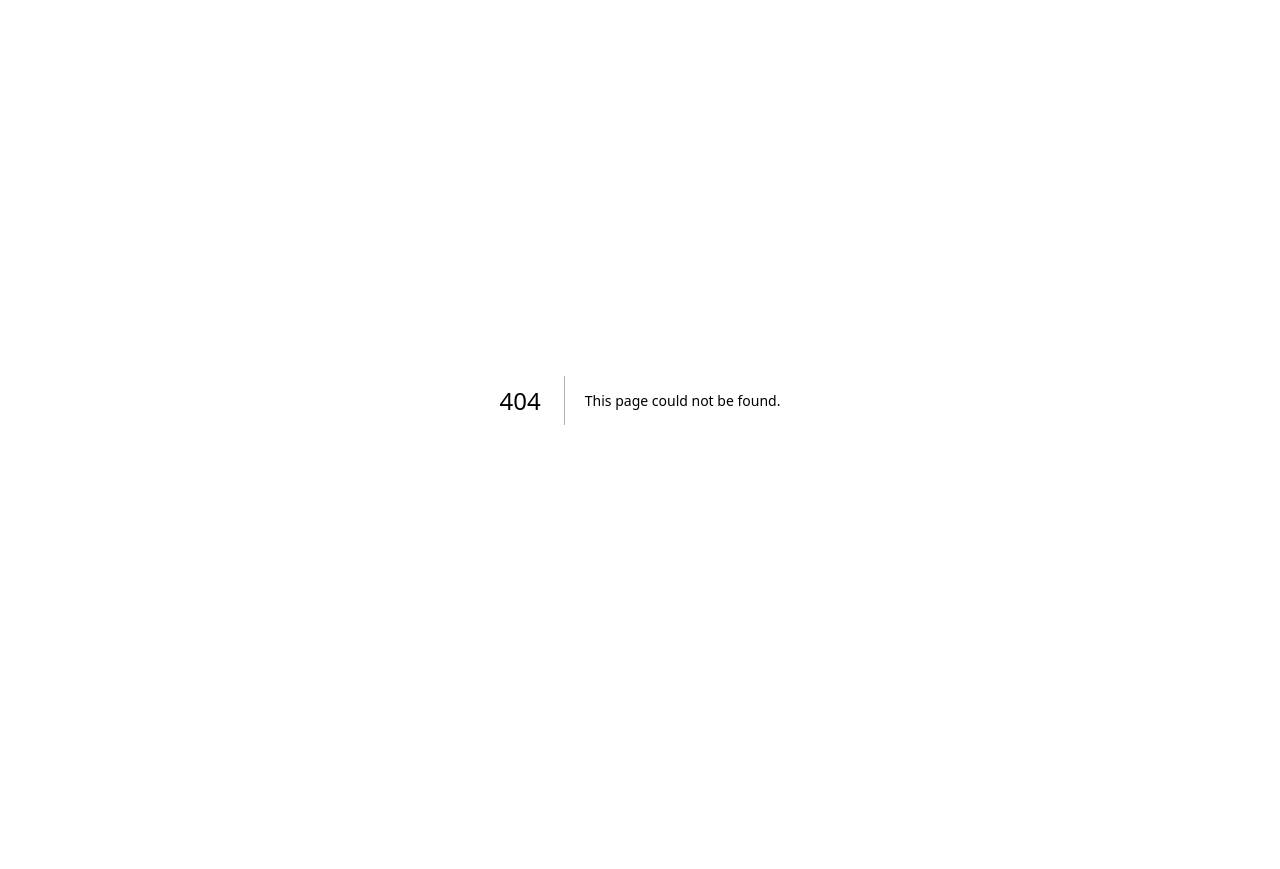
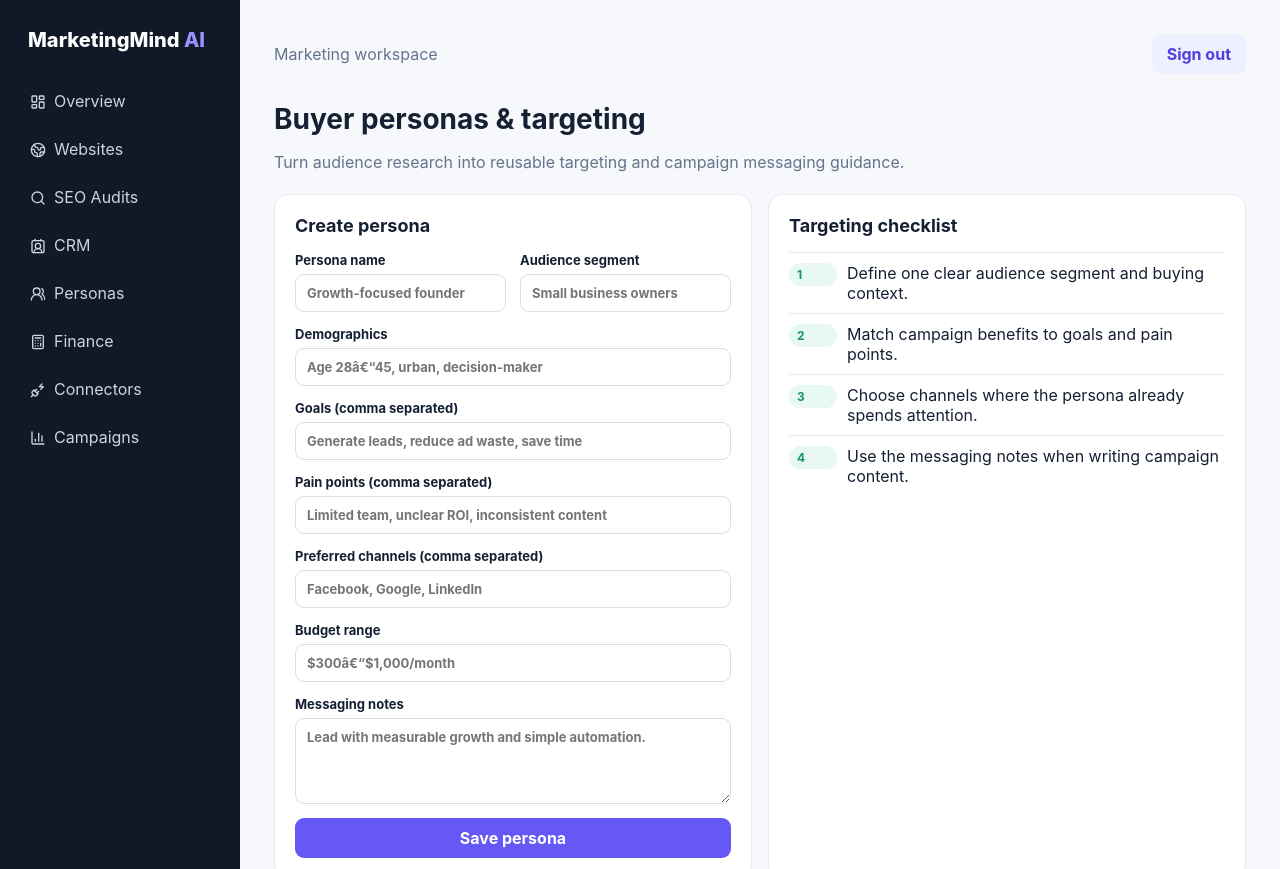
Before and after one commit to tanslaptop876-oss/Marketing-Mind-Ai, a Next.js app: page /personas in a window 1280 px wide. Before the commit this address had no page. Shown: the top 869 px of the page. Before the commit the page ends 800 px from the top, so only its background shows below. Built offline with nearby package versions, Linux system fonts and the light colour scheme; no server answers; the database is empty.

Commit message:
Add buyer persona targeting module
Add owner-scoped persona profiles, targeting guidance, archive workflow, and dashboard navigation.

```diff
--- a/app/(dashboard)/layout.tsx
+++ b/app/(dashboard)/layout.tsx
@@ -1,10 +1,11 @@
 import Link from "next/link";
-import { BarChart3, Calculator, ContactRound, Globe2, LayoutDashboard, PlugZap, Search } from "lucide-react";
+import { BarChart3, Calculator, ContactRound, Globe2, LayoutDashboard, PlugZap, Search, UsersRound } from "lucide-react";
 import { signOut } from "./actions";
 
 const links = [
   ["/dashboard", "Overview", LayoutDashboard], ["/websites", "Websites", Globe2],
   ["/seo-audits", "SEO Audits", Search], ["/crm", "CRM", ContactRound],
+  ["/personas", "Personas", UsersRound],
   ["/finance", "Finance", Calculator], ["/connectors", "Connectors", PlugZap],
   ["/campaigns", "Campaigns", BarChart3],
 ] as const;
--- /dev/null
+++ b/app/(dashboard)/personas/actions.ts
@@ -0,0 +1,43 @@
+"use server";
+
+import { revalidatePath } from "next/cache";
+import { createClient } from "@/lib/supabase/server";
+
+function list(value: FormDataEntryValue | null) {
+  return String(value ?? "")
+    .split(",")
+    .map(item => item.trim())
+    .filter(Boolean);
+}
+
+export async function addPersona(form: FormData) {
+  const supabase = await createClient();
+  const { data: { user } } = await supabase.auth.getUser();
+  if (!user) return;
+
+  const name = String(form.get("name") ?? "").trim();
+  const segment = String(form.get("segment") ?? "").trim();
+  if (!name || !segment) return;
+
+  const { error } = await supabase.from("buyer_personas").insert({
+    owner_id: user.id,
+    name,
+    segment,
+    demographics: String(form.get("demographics") ?? "").trim(),
+    goals: list(form.get("goals")),
+    pain_points: list(form.get("pain_points")),
+    preferred_channels: list(form.get("preferred_channels")),
+    messaging_notes: String(form.get("messaging_notes") ?? "").trim(),
+    budget_range: String(form.get("budget_range") ?? "").trim(),
+  });
+  if (error) throw error;
+  revalidatePath("/personas");
+}
+
+export async function archivePersona(form: FormData) {
+  const supabase = await createClient();
+  await supabase.from("buyer_personas")
+    .update({ status: "archived" })
+    .eq("id", String(form.get("id") ?? ""));
+  revalidatePath("/personas");
+}
--- /dev/null
+++ b/app/(dashboard)/personas/page.tsx
@@ -0,0 +1,69 @@
+import { createClient } from "@/lib/supabase/server";
+import { addPersona, archivePersona } from "./actions";
+
+type Persona = {
+  id: string;
+  name: string;
+  segment: string;
+  demographics: string | null;
+  goals: string[];
+  pain_points: string[];
+  preferred_channels: string[];
+  messaging_notes: string | null;
+  budget_range: string | null;
+  status: string;
+};
+
+export default async function Personas() {
+  const supabase = await createClient();
+  const { data = [] } = await supabase.from("buyer_personas")
+    .select("id,name,segment,demographics,goals,pain_points,preferred_channels,messaging_notes,budget_range,status")
+    .order("created_at", { ascending: false });
+  const personas = (data ?? []) as Persona[];
+
+  return <>
+    <h1>Buyer personas & targeting</h1>
+    <p className="muted">Turn audience research into reusable targeting and campaign messaging guidance.</p>
+    <div className="grid two section">
+      <div className="card">
+        <h2>Create persona</h2>
+        <form action={addPersona} className="form">
+          <div className="form-row">
+            <label>Persona name<input name="name" required placeholder="Growth-focused founder" /></label>
+            <label>Audience segment<input name="segment" required placeholder="Small business owners" /></label>
+          </div>
+          <label>Demographics<input name="demographics" placeholder="Age 28â€“45, urban, decision-maker" /></label>
+          <label>Goals (comma separated)<input name="goals" placeholder="Generate leads, reduce ad waste, save time" /></label>
+          <label>Pain points (comma separated)<input name="pain_points" placeholder="Limited team, unclear ROI, inconsistent content" /></label>
+          <label>Preferred channels (comma separated)<input name="preferred_channels" placeholder="Facebook, Google, LinkedIn" /></label>
+          <label>Budget range<input name="budget_range" placeholder="$300â€“$1,000/month" /></label>
+          <label>Messaging notes<textarea name="messaging_notes" rows={4} placeholder="Lead with measurable growth and simple automation." /></label>
+          <button className="btn">Save persona</button>
+        </form>
+      </div>
+      <div className="card">
+        <h2>Targeting checklist</h2>
+        <div className="checks">
+          <div className="check"><span className="badge good">1</span><span>Define one clear audience segment and buying context.</span></div>
+          <div className="check"><span className="badge good">2</span><span>Match campaign benefits to goals and pain points.</span></div>
+          <div className="check"><span className="badge good">3</span><span>Choose channels where the persona already spends attention.</span></div>
+          <div className="check"><span className="badge good">4</span><span>Use the messaging notes when writing campaign content.</span></div>
+        </div>
+      </div>
+    </div>
+    <div className="card section">
+      <h2>Persona library</h2>
+      {!personas.length ? <div className="empty">No personas yet. Create your first targeting profile above.</div> :
+        <table><thead><tr><th>Persona</th><th>Goals & pain points</th><th>Channels</th><th>Budget</th><th>Status</th><th></th></tr></thead>
+          <tbody>{personas.map(persona => <tr key={persona.id}>
+            <td><strong>{persona.name}</strong><br /><span className="muted">{persona.segment}</span>{persona.demographics ? <><br /><span className="small muted">{persona.demographics}</span></> : null}</td>
+            <td><span className="small"><strong>Goals:</strong> {persona.goals.join(", ") || "â€”"}<br /><strong>Pains:</strong> {persona.pain_points.join(", ") || "â€”"}</span></td>
+            <td>{persona.preferred_channels.length ? persona.preferred_channels.map(channel => <span className="badge" key={channel}>{channel}</span>) : "â€”"}</td>
+            <td>{persona.budget_range || "â€”"}</td>
+            <td><span className={`badge ${persona.status === "active" ? "good" : ""}`}>{persona.status}</span></td>
+            <td>{persona.status === "active" ? <form action={archivePersona}><input type="hidden" name="id" value={persona.id} /><button className="btn secondary">Archive</button></form> : null}</td>
+          </tr>)}</tbody>
+        </table>}
+    </div>
+  </>;
+}
--- a/app/globals.css
+++ b/app/globals.css
@@ -46,6 +46,7 @@ th { color: var(--muted); font-size: 12px; text-transform: uppercase; letter-spa
 .checks { display: grid; gap: 10px; margin-top: 16px; }
 .check { display: grid; grid-template-columns: 48px 1fr; gap: 10px; align-items: start; padding-top: 10px; border-top: 1px solid var(--line); }
 .badge.bad { background: #ffeded; color: #b42318; }
+.badge + .badge { margin-left: 4px; }
 .truncate { max-width: 280px; overflow: hidden; text-overflow: ellipsis; white-space: nowrap; }
 @media (max-width: 900px) { .shell { grid-template-columns: 1fr; } .sidebar { padding: 18px; } .nav { grid-template-columns: repeat(3,1fr); } .main { padding: 22px; } .grid { grid-template-columns: repeat(2,1fr); } }
 @media (max-width: 580px) { .grid, .grid.two, .form-row { grid-template-columns: 1fr; } .nav { grid-template-columns: repeat(2,1fr); } }
```
Also changed, not shown: 1 other file (tests, documents, lock files or other folders).
